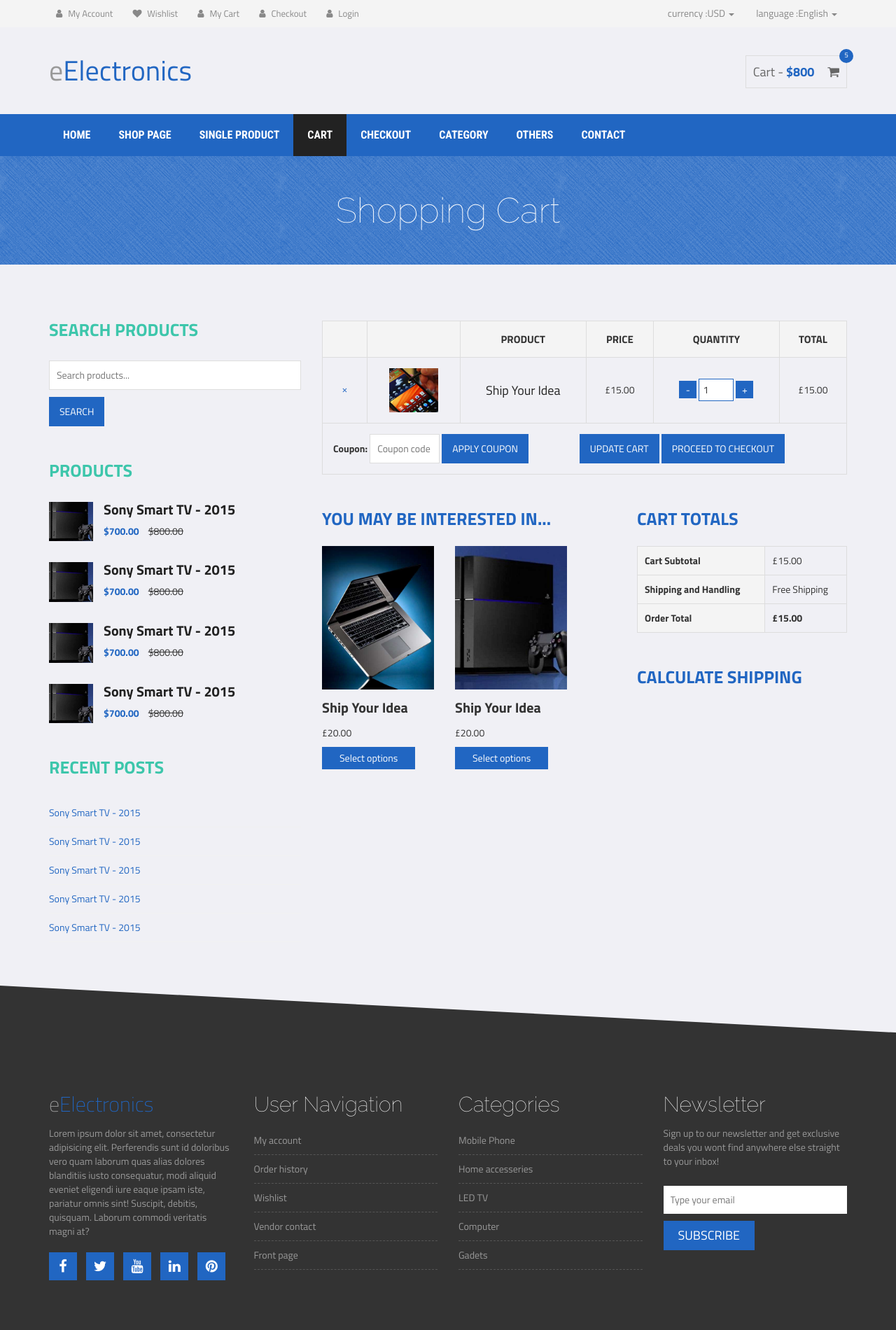
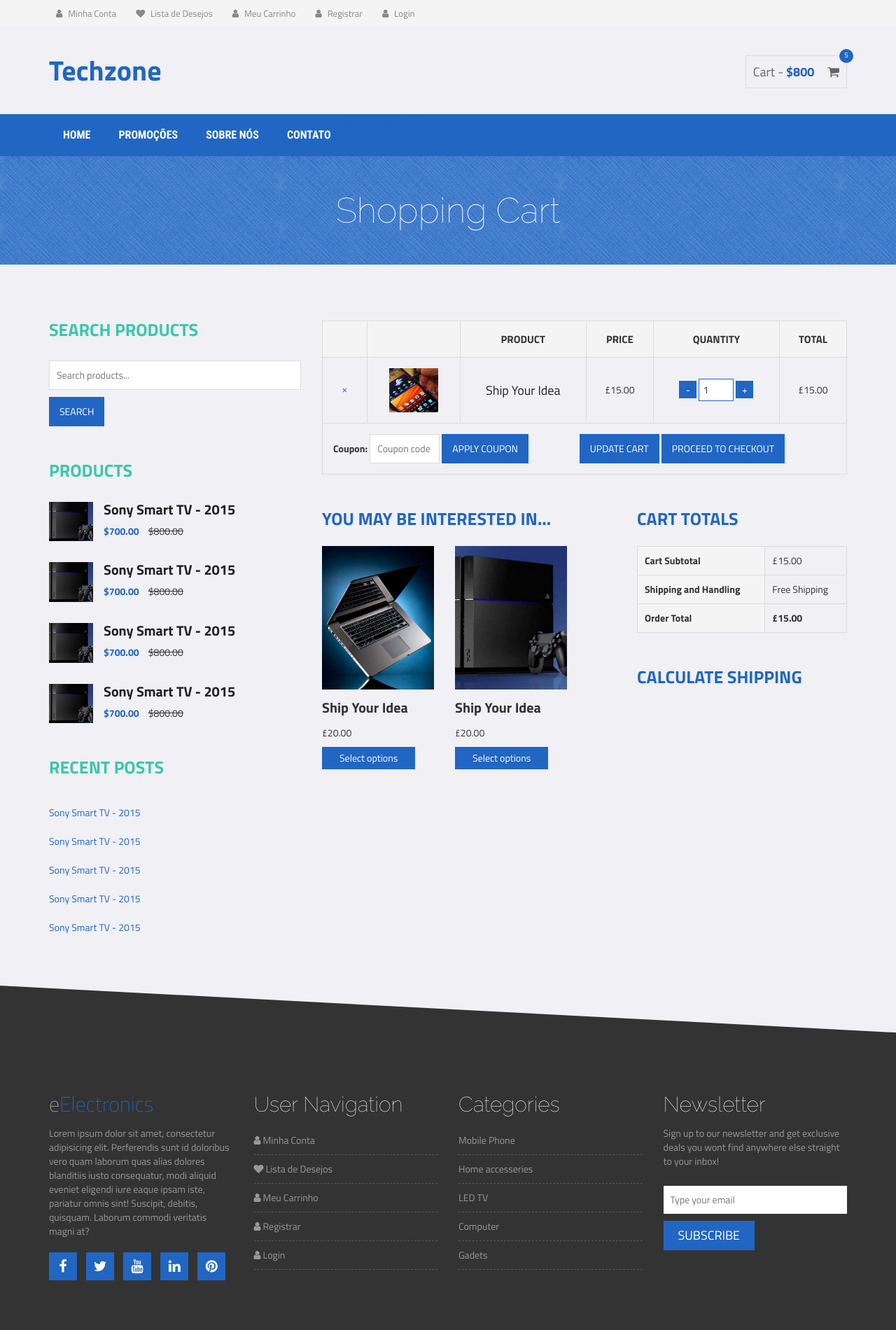
Before and after one commit to YasminGoncalves/Projeto-Pr-tico-de-Sistemas, a plain HTML site: page Techzone - Site/cart.html in a window 1280 px wide. Shown: the top 1900 px of the page at 70% size. Drawn offline with nearby package versions, Linux system fonts and the light colour scheme.

Commit message:
Atualização

```diff
--- a/Techzone - Site/cart.html
+++ b/Techzone - Site/cart.html
@@ -1,10 +1,22 @@
 <!DOCTYPE html>
-<html lang="en">
+<html lang="pt-BR">
   <head>
     <meta charset="utf-8">
+    <meta http-equiv="Content-Type" content="text/html" />
+    <meta name="description" content="Loja virtual focada na venda de eletroeletrônicos, voltada para aparelhos para gamers." />
+    <meta name="keywords" content="eletrônicos, loja, ps4, gamers, qualidade" />
+    <meta property="og:title" content="TECHZONE" />
+    <meta property="og:description" content="Loja virtual focada na venda de eletroeletrônicos, voltada para aparelhos para gamers."/>
+    <meta property="og:type" content="website" />
+    <meta property="og:site_name" content="TECHZONE" />
+    <meta property="og:locale" content="pt_BR" />
+    <meta name="Robots" content="index, follow">
+    <meta name="COPYRIGHT" content="© 2021 TECHZONE">
+    <meta name="language" content="pt-BR">
+    <meta name="RATING" content="general">
     <meta http-equiv="X-UA-Compatible" content="IE=edge">
     <meta name="viewport" content="width=device-width, initial-scale=1">
-    <title>eElectronics - HTML eCommerce Template</title>
+    <title>Techzone | Carrinho</title>
 
     <!-- Google Fonts -->
     <link href='http://fonts.googleapis.com/css?family=Titillium+Web:400,200,300,700,600' rel='stylesheet' type='text/css'>
@@ -37,35 +49,11 @@
                 <div class="col-md-8">
                     <div class="user-menu">
                         <ul>
-                            <li><a href="#"><i class="fa fa-user"></i> My Account</a></li>
-                            <li><a href="#"><i class="fa fa-heart"></i> Wishlist</a></li>
-                            <li><a href="cart.html"><i class="fa fa-user"></i> My Cart</a></li>
-                            <li><a href="checkout.html"><i class="fa fa-user"></i> Checkout</a></li>
+                            <li><a href="#"><i class="fa fa-user"></i> Minha Conta</a></li>
+                            <li><a href="#"><i class="fa fa-heart"></i> Lista de Desejos</a></li>
+                            <li><a href="cart.html"><i class="fa fa-user"></i> Meu Carrinho</a></li>
+                            <li><a href="checkout.html"><i class="fa fa-user"></i> Registrar</a></li>
                             <li><a href="#"><i class="fa fa-user"></i> Login</a></li>
-                        </ul>
-                    </div>
-                </div>
-
-                <div class="col-md-4">
-                    <div class="header-right">
-                        <ul class="list-unstyled list-inline">
-                            <li class="dropdown dropdown-small">
-                                <a data-toggle="dropdown" data-hover="dropdown" class="dropdown-toggle" href="#"><span class="key">currency :</span><span class="value">USD </span><b class="caret"></b></a>
-                                <ul class="dropdown-menu">
-                                    <li><a href="#">USD</a></li>
-                                    <li><a href="#">INR</a></li>
-                                    <li><a href="#">GBP</a></li>
-                                </ul>
-                            </li>
-
-                            <li class="dropdown dropdown-small">
-                                <a data-toggle="dropdown" data-hover="dropdown" class="dropdown-toggle" href="#"><span class="key">language :</span><span class="value">English </span><b class="caret"></b></a>
-                                <ul class="dropdown-menu">
-                                    <li><a href="#">English</a></li>
-                                    <li><a href="#">French</a></li>
-                                    <li><a href="#">German</a></li>
-                                </ul>
-                            </li>
                         </ul>
                     </div>
                 </div>
@@ -78,7 +66,7 @@
             <div class="row">
                 <div class="col-sm-6">
                     <div class="logo">
-                        <h1><a href="index.html">e<span>Electronics</span></a></h1>
+                        <h1><a href="index.html"><span><b>Techzone</b></span></a></h1>
                     </div>
                 </div>
 
@@ -105,13 +93,10 @@
                 <div class="navbar-collapse collapse">
                     <ul class="nav navbar-nav">
                         <li><a href="index.html">Home</a></li>
-                        <li><a href="shop.html">Shop page</a></li>
-                        <li><a href="single-product.html">Single product</a></li>
-                        <li class="active"><a href="cart.html">Cart</a></li>
-                        <li><a href="checkout.html">Checkout</a></li>
-                        <li><a href="#">Category</a></li>
-                        <li><a href="#">Others</a></li>
-                        <li><a href="#">Contact</a></li>
+                        <li></li><a href="shop.html">Nossos Produtos</a></li>
+                        <li><a href="#">Promoções</a></li>
+                        <li><a href="#">Sobre nós</a></li>
+                        <li><a href="#">Contato</a></li>
                     </ul>
                 </div>
             </div>
@@ -598,11 +583,11 @@
                     <div class="footer-menu">
                         <h2 class="footer-wid-title">User Navigation </h2>
                         <ul>
-                            <li><a href="#">My account</a></li>
-                            <li><a href="#">Order history</a></li>
-                            <li><a href="#">Wishlist</a></li>
-                            <li><a href="#">Vendor contact</a></li>
-                            <li><a href="#">Front page</a></li>
+                            <li><a href="#"><i class="fa fa-user"></i> Minha Conta</a></li>
+                            <li><a href="#"><i class="fa fa-heart"></i> Lista de Desejos</a></li>
+                            <li><a href="cart.html"><i class="fa fa-user"></i> Meu Carrinho</a></li>
+                            <li><a href="checkout.html"><i class="fa fa-user"></i> Registrar</a></li>
+                            <li><a href="#"><i class="fa fa-user"></i> Login</a></li>
                         </ul>
                     </div>
                 </div>
```
Also changed, not shown: Techzone - Site/checkout.html (+27 -42 lines), Techzone - Site/index.html (+5 -4 lines), Techzone - Site/shop.html (+28 -43 lines).
